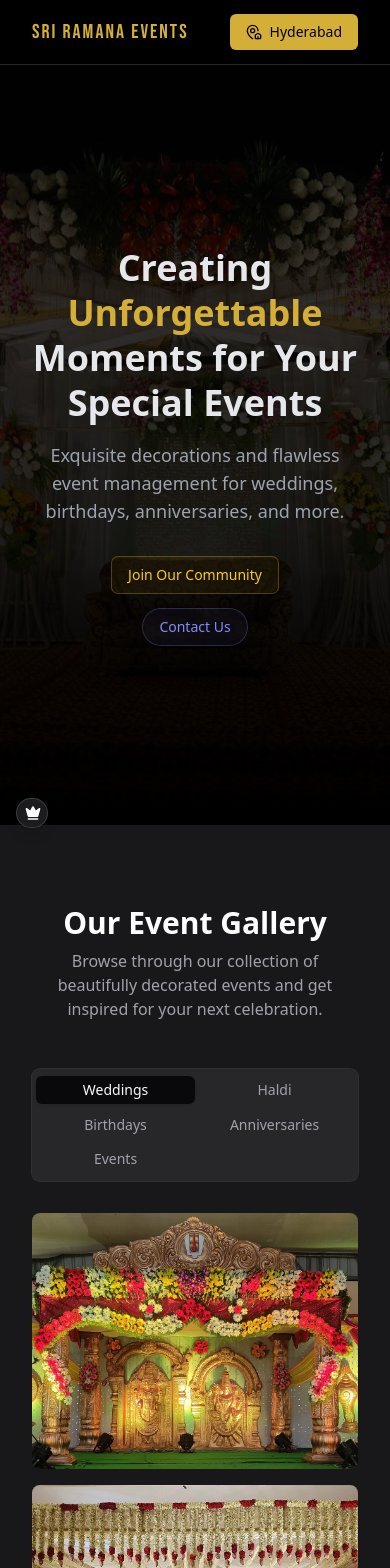
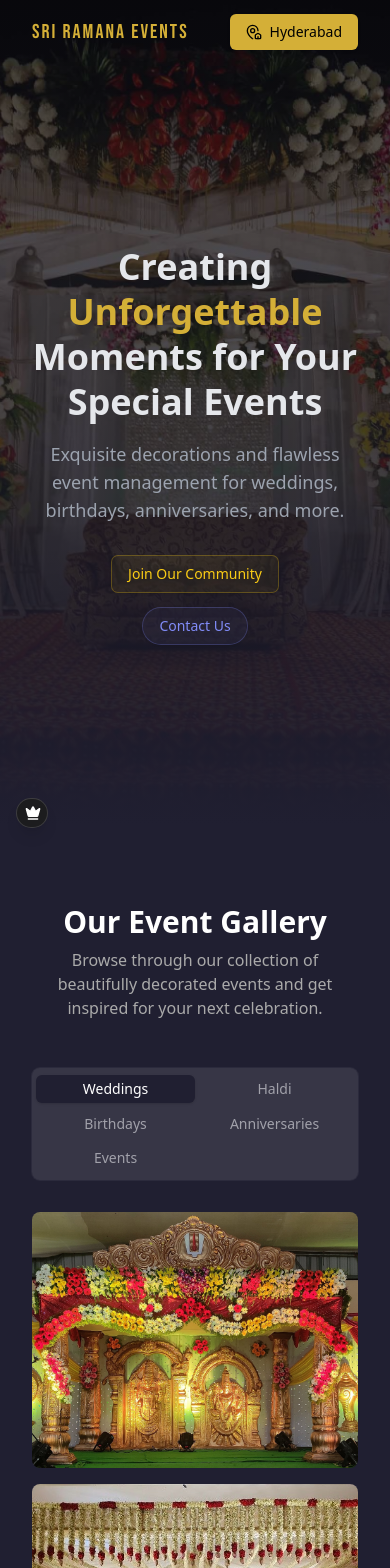
Before and after one commit to Vasamsravan/sriramana, a Next.js app: page / in a window 390 px wide. Shown: the top 1568 px of the page. Built offline with nearby package versions, Linux system fonts and the light colour scheme; a web font is replaced by a local one.

Commit message:
refactor: re-write css styles

```diff
--- a/app/page.tsx
+++ b/app/page.tsx
@@ -19,7 +19,7 @@ export default function Home() {
         <Testimonials />
         <Contact />
       </main>
-      <footer className='border-t border-zinc-800 bg-black py-12'>
+      <footer className='border-t border-zinc-800 bg-gray-900 py-12'>
         <Footer />
       </footer>
     </div>
--- a/components/Gallery.tsx
+++ b/components/Gallery.tsx
@@ -2,7 +2,7 @@
 
 import ComingSoon from '@/components/ui/ComingSoon';
 import { Tabs, TabsContent, TabsList, TabsTrigger } from '@/components/ui/tabs';
-import { BirthdayObj, HaldiObj, WeddingObj } from '@/lib/Sources';
+import { BirthdayObj, categories, HaldiObj, WeddingObj } from '@/lib/Sources';
 import Image from 'next/image';
 import { useState } from 'react';
 
@@ -10,22 +10,26 @@ const Gallery = () => {
   const [isLoading, setIsLoading] = useState(true);
 
   return (
-    <section id='gallery' className='bg-zinc-900 py-20'>
+    <section id='gallery' className='bg-[#201f31] py-20'>
       <div className='container'>
         <div className='mb-12 text-center'>
           <h2 className='mb-2 text-3xl font-bold md:text-4xl'>Our Event Gallery</h2>
-          <p className='mx-auto max-w-3xl text-zinc-400'>
+          <p className='mx-auto max-w-3xl text-[#aaa]'>
             Browse through our collection of beautifully decorated events and get inspired for your next celebration.
           </p>
         </div>
 
         <Tabs defaultValue='wedding' className='w-full'>
-          <TabsList className='mx-auto mb-8 grid w-full lg:max-w-lg lg:grid-cols-5 grid-cols-2 h-28 lg:h-9 ring-white/10 ring-1'>
-            <TabsTrigger value='wedding'>Weddings</TabsTrigger>
-            <TabsTrigger value='haldi'>Haldi</TabsTrigger>
-            <TabsTrigger value='birthday'>Birthdays</TabsTrigger>
-            <TabsTrigger value='anniversaries'>Anniversaries</TabsTrigger>
-            <TabsTrigger value='events'>Events</TabsTrigger>
+          <TabsList className='mx-auto mb-8 grid w-full lg:max-w-lg lg:grid-cols-5 grid-cols-2 h-28 lg:h-9 ring-white/5 ring-1 bg-white/10'>
+            {categories.map(({ value, label }) => (
+              <TabsTrigger
+                key={value}
+                value={value}
+                className='data-[state=active]:bg-[#201f31] data-[state=active]:text-white font-normal'
+              >
+                {label}
+              </TabsTrigger>
+            ))}
           </TabsList>
           <TabsContent value='wedding' className='mt-0'>
             <div className='grid grid-cols-1 gap-4 md:grid-cols-2 lg:grid-cols-3'>
@@ -104,54 +108,10 @@ const Gallery = () => {
             </div>
           </TabsContent>
           <TabsContent value='anniversaries' className='mt-0'>
-            {/* <div className='grid grid-cols-1 gap-4 md:grid-cols-2 lg:grid-cols-3'> */}
-              <ComingSoon />
-              {/* {[1, 2, 3, 4, 5, 6].map(item => (
-                <div key={item} className='group relative overflow-hidden rounded-lg'>
-                  <Image
-                    src={`/placeholder.svg?height=600&width=800&text=Corporate+${item}`}
-                    alt={`Corporate event decoration ${item}`}
-                    width={800}
-                    height={600}
-                    loading='lazy'
-                    className={`h-64 w-full object-cover transition-transform duration-500 group-hover:scale-110 ${
-                      isLoading ? 'opacity-0' : 'opacity-100'
-                    }`}
-                    onLoad={() => setIsLoading(false)}
-                  />
-                  <div className='absolute inset-0 bg-gradient-to-t from-black/80 to-transparent opacity-0 transition-opacity duration-300 group-hover:opacity-100'></div>
-                  <div className='absolute bottom-0 left-0 right-0 p-4 translate-y-full transition-transform duration-300 group-hover:translate-y-0'>
-                    <h3 className='text-lg font-semibold text-white'>Professional Corporate Setup</h3>
-                    <p className='text-sm text-zinc-300'>Sophisticated and elegant business event designs</p>
-                  </div>
-                </div>
-              ))} */}
-            {/* </div> */}
+            <ComingSoon />
           </TabsContent>
           <TabsContent value='events' className='mt-0'>
             <ComingSoon />
-            {/* <div className='grid grid-cols-1 gap-4 md:grid-cols-2 lg:grid-cols-3'>
-              {[1, 2, 3, 4, 5, 6].map(item => (
-                <div key={item} className='group relative overflow-hidden rounded-lg'>
-                  <Image
-                    src={`/placeholder.svg?height=600&width=800&text=Haldi+${item}`}
-                    alt={`Haldi ceremony decoration ${item}`}
-                    width={800}
-                    height={600}
-                    loading='lazy'
-                    className={`h-64 w-full object-cover transition-transform duration-500 group-hover:scale-110 ${
-                      isLoading ? 'opacity-0' : 'opacity-100'
-                    }`}
-                    onLoad={() => setIsLoading(false)}
-                  />
-                  <div className='absolute inset-0 bg-gradient-to-t from-black/80 to-transparent opacity-0 transition-opacity duration-300 group-hover:opacity-100'></div>
-                  <div className='absolute bottom-0 left-0 right-0 p-4 translate-y-full transition-transform duration-300 group-hover:translate-y-0'>
-                    <h3 className='text-lg font-semibold text-white'>Traditional Haldi Ceremony</h3>
-                    <p className='text-sm text-zinc-300'>Vibrant yellow themes with traditional elements</p>
-                  </div>
-                </div>
-              ))}
-            </div> */}
           </TabsContent>
         </Tabs>
       </div>
--- a/components/Hero.tsx
+++ b/components/Hero.tsx
@@ -6,8 +6,8 @@ import Link from 'next/link';
 
 const Hero = () => {
   return (
-    <section id='home' className='relative'>
-      <div className='absolute inset-0 z-0'>
+    <section id='home' className='relative lg:-mt-16'>
+      <div className='absolute inset-0 z-0 -mt-32'>
         <Image
           src='/wedding-flower-decoration.jpg?height=1080&width=1920'
           alt='Elegant event decoration'
@@ -15,7 +15,7 @@ const Hero = () => {
           className='object-cover opacity-40'
           priority
         />
-        <div className='absolute inset-0 bg-gradient-to-b from-black/40 via-black/60 to-black'></div>
+        <div className='absolute inset-0 bg-gradient-to-b from-[#201f31]/20 via-[#201f31]/40 to-[#201f31]'></div>
       </div>
       <div className='container relative z-10 flex min-h-[90vh] flex-col items-center justify-center text-center'>
         <h1 className='mb-4 max-w-4xl text-4xl font-bold text-gray-200 leading-tight md:text-5xl lg:text-6xl'>
@@ -25,8 +25,10 @@ const Hero = () => {
           Exquisite decorations and flawless event management for weddings, birthdays, anniversaries, and more.
         </p>
         <div className='flex flex-col gap-4 sm:flex-row'>
-          <Link href='https://www.instagram.com/sriramana_events/' rel='noopener noreferrer' target='_blank' className='text-sm hover:text-gold'>
-            <Button className='rounded-md bg-yellow-400/5 text-yellow-400 ring-1 ring-yellow-400/30 hover:bg-yellow-400/10'>Join Our Community</Button>
+          <Link href='https://www.instagram.com/sriramana_events/' rel='noopener noreferrer' target='_blank'>
+            <Button className='rounded-md bg-yellow-400/5 text-yellow-400 ring-1 ring-yellow-400/30 hover:bg-yellow-400/10 text-sm'>
+              Join Our Community
+            </Button>
           </Link>
 
           <Link
--- a/components/Navigation.tsx
+++ b/components/Navigation.tsx
@@ -3,8 +3,16 @@
 import { Button } from '@/components/ui/button';
 import MapsLink from '@/components/ui/Maps';
 import { MapPinHouse } from 'lucide-react';
-import { Bebas_Neue } from 'next/font/google';
+import { Bebas_Neue, Poppins } from 'next/font/google';
 import Link from 'next/link';
+import { useEffect, useState } from 'react';
+
+const poppins = Poppins({
+  variable: '--font-poppins',
+  subsets: ['latin'],
+  weight: '400',
+});
+
 const bebas = Bebas_Neue({
   subsets: ['latin'],
   weight: '400',
@@ -14,15 +22,26 @@ const bebas = Bebas_Neue({
 const categories = ['Home', 'Gallery', 'Services', 'Testimonials', 'Contact'];
 
 const Navigation = () => {
+  const [isScrolled, setIsScrolled] = useState(false);
+
+  useEffect(() => {
+    const handleScroll = () => {
+      setIsScrolled(window.scrollY > 120);
+    };
+
+    window.addEventListener('scroll', handleScroll);
+    return () => window.removeEventListener('scroll', handleScroll);
+  }, []);
+
   return (
-    <header className='sticky top-0 z-50 border-b border-zinc-800 bg-black/80 backdrop-blur-sm'>
+    <header className={`sticky top-0 z-50 ${isScrolled ? 'bg-[#201f31]/60 backdrop-blur-md' : 'bg-transparent'}`}>
       <div className='container flex h-16 items-center justify-between'>
         <Link href='/' className={`flex items-center gap-2`}>
           <span className={`${bebas.className} text-xl font-bold text-gold tracking-widest`}>Sri Ramana Events</span>
         </Link>
         <nav className='hidden md:flex'>
           <ul>
-            <li className='flex items-center gap-6'>
+            <li className='flex items-center gap-6 font-bold'>
               {[...categories].map((category, index) => (
                 <Link
                   key={index}
@@ -32,7 +51,7 @@ const Navigation = () => {
                     e.preventDefault();
                     document.getElementById(`${category.toLowerCase()}`)?.scrollIntoView({ behavior: 'smooth' });
                   }}
-                  className='text-sm hover:text-gold'
+                  className={`text-sm hover:text-gold ${poppins.className}`}
                 >
                   {category}
                 </Link>
--- a/components/Testimonials.tsx
+++ b/components/Testimonials.tsx
@@ -6,7 +6,7 @@ const outfit = Outfit({ subsets: ['latin'], weight: '400' });
 
 const Testimonials = () => {
   return (
-    <section id='testimonials' className='bg-black py-20 border-t border-white/10'>
+    <section id='testimonials' className='bg-[#201f31] py-20'>
       <div className='container'>
         <div className='mb-12 text-center'>
           <h2 className='mb-2 text-3xl font-bold md:text-4xl'>Client Testimonials</h2>
--- a/lib/Sources.ts
+++ b/lib/Sources.ts
@@ -1,27 +1,9 @@
-export const HeroData = [
-  {
-    Title: 'Creating Unforgettable Moments for Your Special Events',
-    Description:
-      'Exquisite decorations and flawless event management for weddings, birthdays, corporate events, and more.',
-  },
-  {
-    Title: 'Elevate Your Celebrations with Stunning Decor',
-    Description:
-      'From weddings to birthdays, we craft picture-perfect moments with exquisite floral and theme decorations.',
-  },
-  {
-    Title: 'Transforming Venues into Magical Experiences',
-    Description:
-      'Elegant designs, vibrant themes, and seamless event execution to make your special day unforgettable.',
-  },
-  {
-    Title: 'Crafting Memories, One Event at a Time',
-    Description: 'Experience the perfect blend of creativity and sophistication with our expert event styling.',
-  },
-  {
-    Title: 'Your Vision, Our Expertise',
-    Description: 'Unique, tailor-made event decorations that turn dreams into reality.',
-  },
+export const categories = [
+  { value: 'wedding', label: 'Weddings' },
+  { value: 'haldi', label: 'Haldi' },
+  { value: 'birthday', label: 'Birthdays' },
+  { value: 'anniversaries', label: 'Anniversaries' },
+  { value: 'events', label: 'Events' },
 ];
 
 export const WeddingObj = [
@@ -56,7 +38,6 @@ export const WeddingObj = [
     image: 'wedding (3).jpg',
   },
 ];
-
 
 export const BirthdayObj = [
   {
```
Also changed, not shown: components/Footer.tsx (+2 -96 lines), components/Services.tsx (+4 -4 lines).
